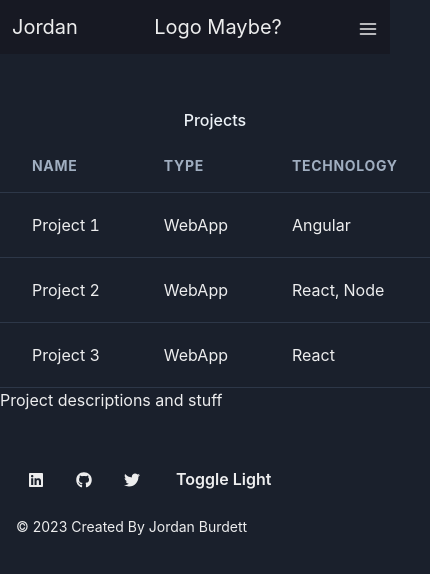
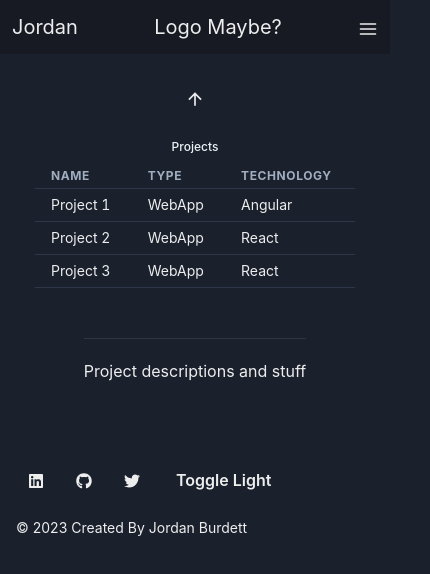
Before and after one commit to jordanburdett/Jordan-Portfolio, a React (Vite) app: page /portfolio in a window 390 px wide. Shown: the top 574 px of the page, 430 px wide, since content can reach past the window. Built offline with nearby package versions, Linux system fonts and the light colour scheme.

Commit message:
worked on content panel in portfolio

```diff
--- a/src/Content/Portfolio/Portfolio.tsx
+++ b/src/Content/Portfolio/Portfolio.tsx
@@ -13,7 +13,7 @@ const Portfolio = (props: Props) => {
     <>
       <NavBar />
       <HStack marginTop="30px">
-        <Flex wrap={"wrap"}>
+        <Flex wrap={"wrap"} justifyContent={"center"}>
           <Box>
             <ProjectList
               setActiveProject={setActiveProject}
--- a/src/Content/Portfolio/Projects/ActiveProject.tsx
+++ b/src/Content/Portfolio/Projects/ActiveProject.tsx
@@ -1,16 +1,17 @@
 import React from "react";
-import { Heading, Text } from "@chakra-ui/react";
+import { Box, Divider, Heading, Text } from "@chakra-ui/react";
 
 type Props = {
-    activeProject: string;
+  activeProject: string;
 };
 
 const ActiveProject = (props: Props) => {
   return (
-    <>
-        <Heading>{props.activeProject}</Heading>
-        <Text>Project descriptions and stuff</Text>
-    </>
+    <Box margin={"30px"} marginTop={"0"}>
+      <Heading>{props.activeProject}</Heading>
+      <Divider margin={"20px 0"}/>
+      <Text>Project descriptions and stuff</Text>
+    </Box>
   );
 };
 
--- a/src/Content/Portfolio/Projects/ProjectList.tsx
+++ b/src/Content/Portfolio/Projects/ProjectList.tsx
@@ -1,4 +1,6 @@
+import { ArrowDownIcon, ArrowUpIcon } from "@chakra-ui/icons";
 import {
+  Button,
   List,
   Table,
   TableCaption,
@@ -10,7 +12,10 @@ import {
   Th,
   Thead,
   Tr,
-  useColorMode
+  useColorMode,
+  useMediaQuery,
+  Collapse,
+  Icon,
 } from "@chakra-ui/react";
 import React, { useState } from "react";
 
@@ -22,28 +27,81 @@ type Props = {
 const projectsMock = [
   {
     Name: "Project 1",
+    Link: "https://www.google.com",
     Type: "WebApp",
-    Technologies: "Angular",
+    Technologies: ["Angular"],
+    Content: [
+      {
+        image: "https://via.placeholder.com/150",
+        text: "This is a description",
+      },
+      {
+        image: "https://via.placeholder.com/150",
+        text: "This is a description",
+      },
+      {
+        image: "https://via.placeholder.com/150",
+        text: "This is a description",
+      },
+      {
+        image: "https://via.placeholder.com/150",
+        text: "This is a description",
+      },
+    ],
   },
   {
     Name: "Project 2",
+    Link: "https://www.google.com",
     Type: "WebApp",
-    Technologies: "React, Node",
+    Technologies: ["React", "Node"],
   },
   {
     Name: "Project 3",
+    Link: "https://www.google.com",
     Type: "WebApp",
-    Technologies: "React",
+    Technologies: ["React"],
   },
 ];
 
 const ProjectList = (props: Props) => {
   const [projects, setProjects] = useState(projectsMock);
   const { colorMode } = useColorMode();
+  const [isMobile] = useMediaQuery("(max-width: 687px)");
+  const [isTableShowing, setIsTableShowing] = useState(true);
+
+  const onArrowClick = () => {
+    setIsTableShowing((prev) => !prev);
+  };
 
   return (
-    <TableContainer>
-      <Table variant="simple" size={"lg"}>
+    <TableContainer
+      textAlign={"center"}
+      margin={"30px"}
+      marginTop={"0"}
+      minWidth={"320px"}
+    >
+      {isMobile && !isTableShowing && (
+        <ArrowDownIcon
+          fontSize={"3xl"}
+          style={{ borderRadius: "20px", padding: "5px" }}
+          _hover={{ backgroundColor: "gray" }}
+          onClick={onArrowClick}
+        />
+      )}
+      {isMobile && isTableShowing && (
+        <ArrowUpIcon
+          style={{ borderRadius: "20px", padding: "5px" }}
+          fontSize={"3xl"}
+          _hover={{ backgroundColor: "gray" }}
+          onClick={onArrowClick}
+        />
+      )}
+      <Collapse
+        in={isTableShowing}
+        animateOpacity
+        style={{ flexWrap: "wrap", width: "100%" }}
+      >
+        <Table variant="simple" size={["sm", "md", "lg"]}>
           <TableCaption placement="top">Projects</TableCaption>
           <Thead>
             <Tr>
@@ -58,9 +116,15 @@ const ProjectList = (props: Props) => {
                 cursor="pointer"
                 onClick={() => {
                   props.setActiveProject(project.Name);
+
+                  if (isMobile) {
+                    onArrowClick();
+                  }
                 }}
                 _hover={{ bg: colorMode === "light" ? "gray.100" : "gray.700" }}
-              bg={project.Name === props.activeProject ? "gray.700" : "default"}
+                bg={
+                  project.Name === props.activeProject ? "gray.700" : "default"
+                }
                 key={project.Name}
               >
                 <Td>
@@ -70,12 +134,13 @@ const ProjectList = (props: Props) => {
                   <Text>{project.Type}</Text>
                 </Td>
                 <Td>
-                <Text>{project.Technologies}</Text>
+                  <Text>{project?.Technologies[0]}</Text>
                 </Td>
               </Tr>
             ))}
           </Tbody>
         </Table>
+      </Collapse>
     </TableContainer>
   );
 };
```
Also changed, not shown: src/Content/Portfolio/Projects/Data/project.ts (added). Lines whose indentation alone changed are shown as unchanged.
